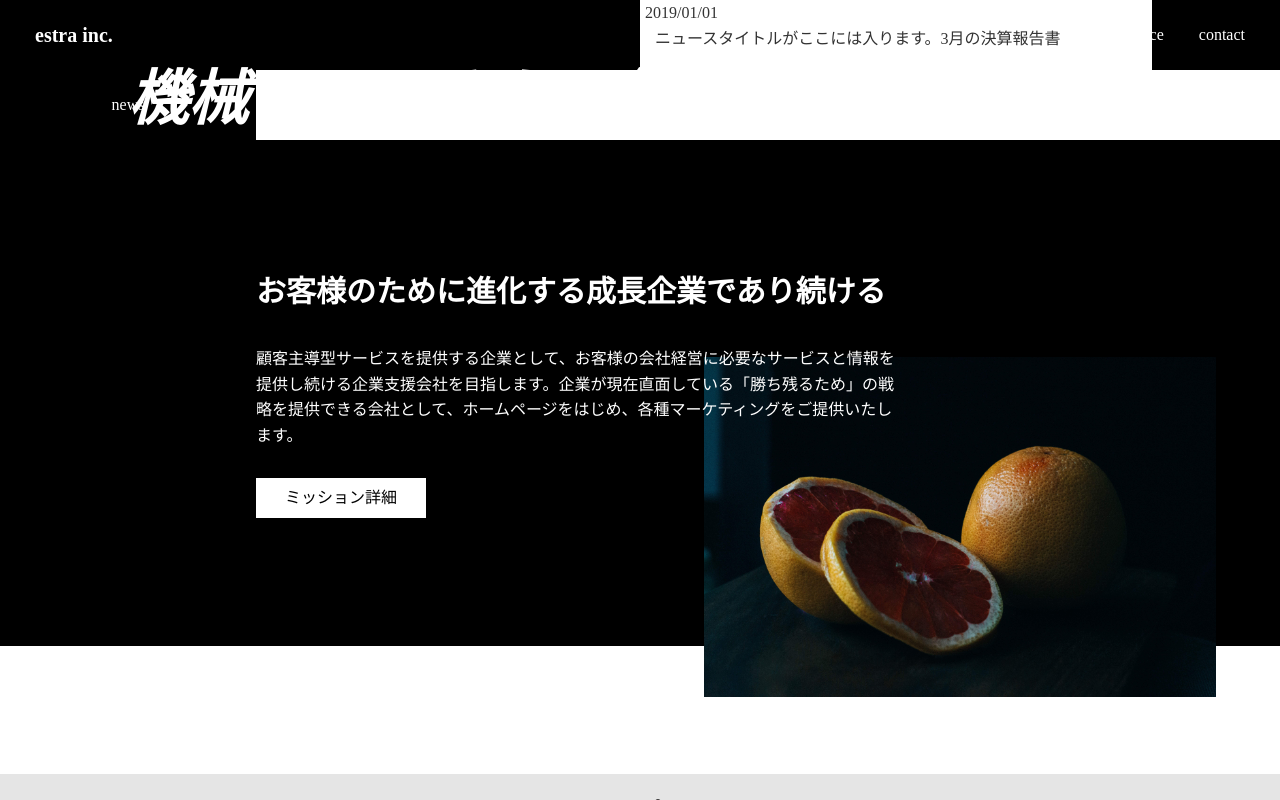
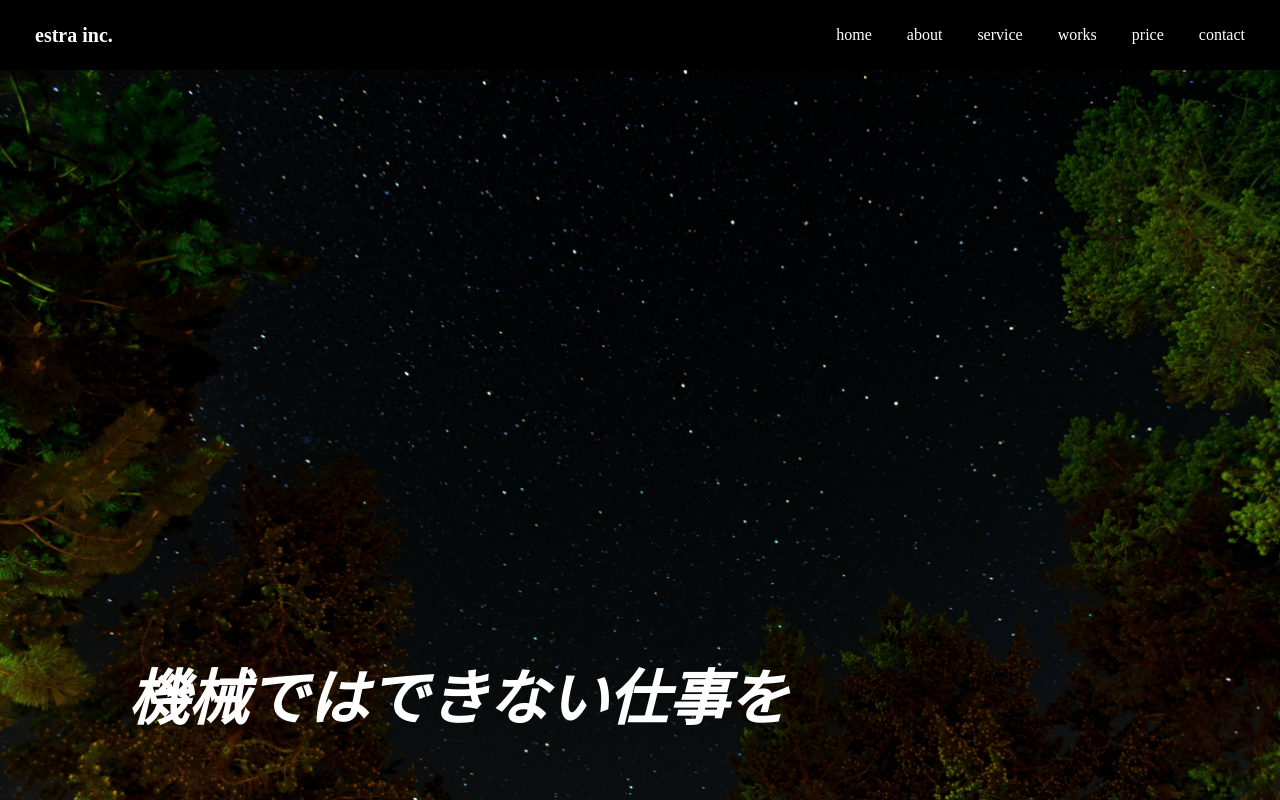
Before and after one commit to DxoxS/question-vue.js, a Vue app: page / in a window 1280 px wide. Shown: the top 800 px of the page. Built offline with nearby package versions, Linux system fonts and the light colour scheme.

Commit message:
確認お願いします！

```diff
--- a/src/views/Home.vue
+++ b/src/views/Home.vue
@@ -8,9 +8,9 @@
                     <p class="news_date">2019/01/01</p>
                     <p class="news_title">ニュースタイトルがここには入ります。3月の決算報告書</p>
                 </div>
+                <div class="news-icon">news</div>
             </div>
         </div>
-        <div class="news-icon">news</div>
 
         <div id="hamburger">
             <span></span>
@@ -103,7 +103,7 @@ export default{
 /*         header         */
 /*------------------------*/
 #firstview{
-    height: 100%;
+    height: 1000px;
     background: url(../assets/img/eyecatch.jpg) no-repeat;
     background-size: cover;
     background-position:  center;
@@ -145,6 +145,8 @@ export default{
     padding: 0 15px;
 }
 .news-icon{
+    display: inline-block;
+
     background: #000;
     width: 20%;
     height: 70px;
```
